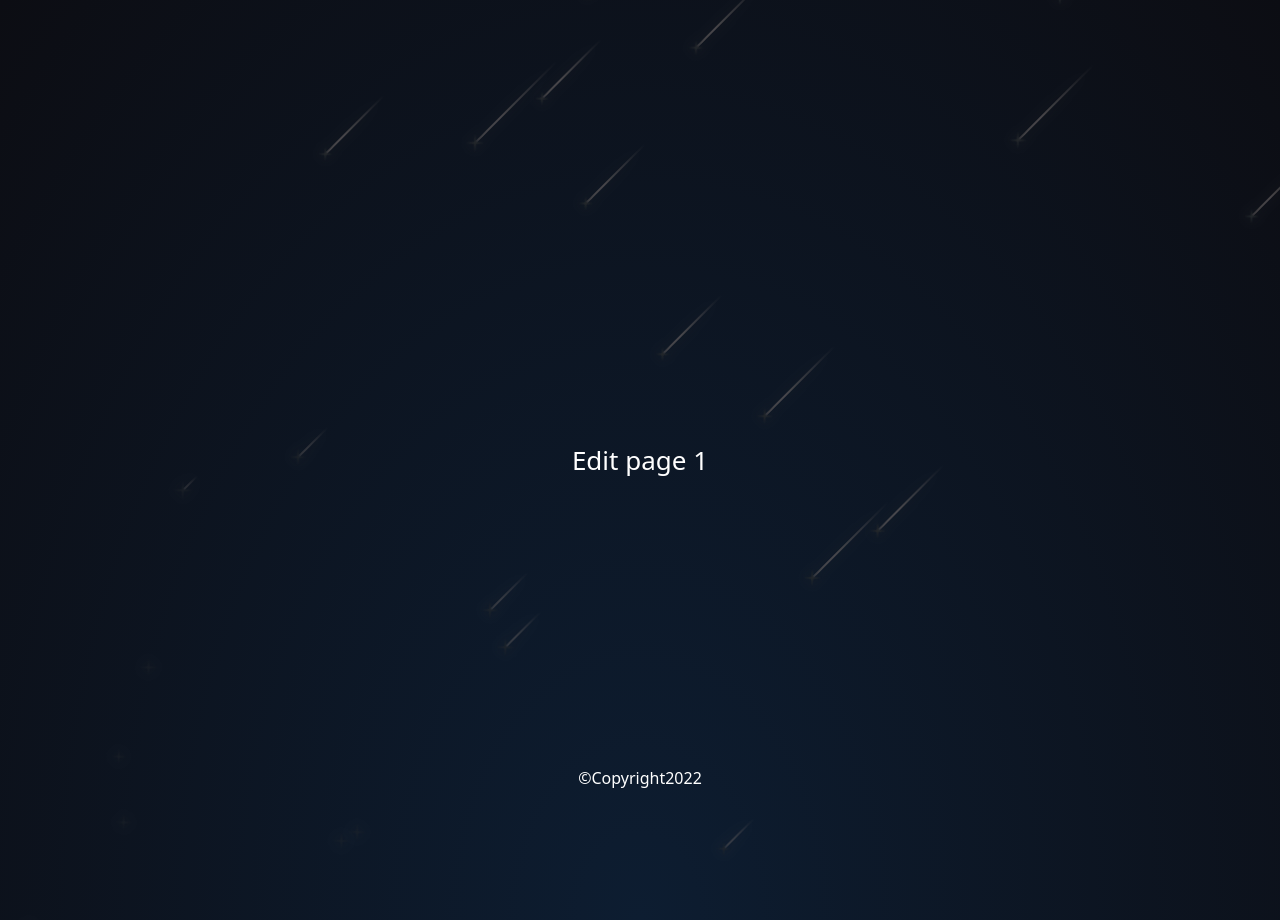
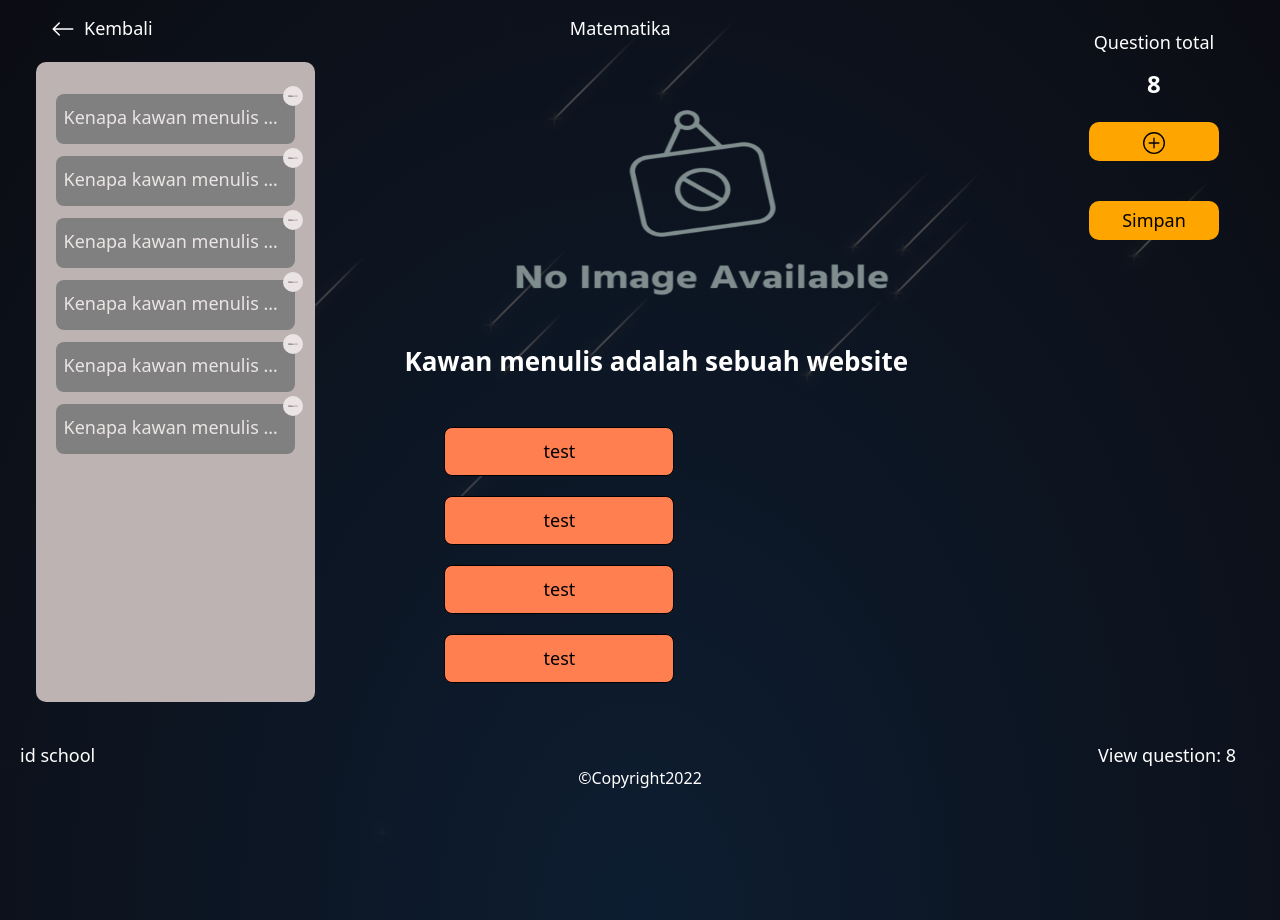
Before and after one commit to Prasetya234/quizaze-web, a React (Create React App) app: page /materi-update/1 in a window 1280 px wide. Built offline with nearby package versions, Linux system fonts and the light colour scheme.

Commit message:
core: leanding page update&create

```diff
--- a/src/components/modal/Modal.jsx
+++ b/src/components/modal/Modal.jsx
@@ -10,7 +10,7 @@ const Modal = (props) => {
   return (
     <>{active ? (
       <div className="modal-mask" id="modal" onClick={(e) => {
-        if (e.target.id == "modal") props.close()
+        if (e.target.id === "modal") props.close()
       }}>
         <div className="modal-wrapper">
           <div className="modal-dialog" >
--- a/src/pages/admin/Index.jsx
+++ b/src/pages/admin/Index.jsx
@@ -1,5 +1,6 @@
 import "./index.scss"
 import { useNavigate } from "react-router-dom";
+import Swal from "sweetalert2";
 import React, { useState, useEffect } from "react";
 import { play } from '../../util/generateMusic';
 import { getApi, updateSchoolInfo, searchMateriUser } from '../../app/fetchApi/connect';
@@ -149,8 +150,23 @@ function LeftContent({ school, fetchAuth }) {
 }
 
 function RightContent() {
+
     return (
         <div className="konten-right">
+            <div class="toast" role="alert" aria-live="assertive" aria-atomic="true">
+                <div class="toast-header">
+                    <img src="..." class="rounded me-2" alt="..." />
+                    <strong class="me-auto">Bootstrap</strong>
+                    <small>11 mins ago</small>
+                    <button
+                        type="button"
+                        class="btn-close"
+                        data-bs-dismiss="toast"
+                        aria-label="Close"
+                    ></button>
+                </div>
+                <div class="toast-body">Hello, world! This is a toast message.</div>
+            </div>
 
         </div>
     )
@@ -183,7 +199,17 @@ function Index() {
         fetchUserAuth()
 
     }
-    const logOut = () => {
+    const logOut = async () => {
+        play()
+        const res = await Swal.fire({
+            showCancelButton: true,
+            confirmButtonText: 'Keluar',
+            text: 'Satu langkah lagi untuk keluar',
+            icon: 'question'
+        })
+        if (!res.isConfirmed) {
+            return
+        }
         localStorage.removeItem('auth')
         navigator('/')
     }
--- a/src/pages/edit-question/Index.jsx
+++ b/src/pages/edit-question/Index.jsx
@@ -1,10 +1,78 @@
-import React from 'react'
+import React, { useState } from 'react'
 import { useParams } from 'react-router-dom'
+import notImage from '../../assets/icon/not-image.png'
 import './index.scss'
 
 export default function Index() {
     const { id } = useParams()
     return (
-        <div>Edit page {id}</div>
+        <div className="box">
+            <div className="aksdjsdj">
+                <div style={{ display: 'flex', alignItems: 'center' }}>
+                    <svg xmlns="http://www.w3.org/2000/svg" width="24" height="24" fill="currentColor" className="bi bi-arrow-left" viewBox="0 0 16 16">
+                        <path fillRule="evenodd" d="M15 8a.5.5 0 0 0-.5-.5H2.707l3.147-3.146a.5.5 0 1 0-.708-.708l-4 4a.5.5 0 0 0 0 .708l4 4a.5.5 0 0 0 .708-.708L2.707 8.5H14.5A.5.5 0 0 0 15 8z" />
+                    </svg>
+                    <p style={{ margin: '0 9px', cursor: 'pointer' }}>Kembali</p>
+                </div>
+                <p>Matematika</p>
+                <div className="info-materi">
+                    <div className="info-materi-content">
+                        <p>Question total</p>
+                        <p style={{ fontWeight: 'bold', fontSize: '24px', marginTop: '10px' }}>8</p>
+                        <button>
+                            <svg xmlns="http://www.w3.org/2000/svg" width="22" height="22" fill="currentColor" className="bi bi-plus-circle" viewBox="0 0 16 16">
+                                <path d="M8 15A7 7 0 1 1 8 1a7 7 0 0 1 0 14zm0 1A8 8 0 1 0 8 0a8 8 0 0 0 0 16z" />
+                                <path d="M8 4a.5.5 0 0 1 .5.5v3h3a.5.5 0 0 1 0 1h-3v3a.5.5 0 0 1-1 0v-3h-3a.5.5 0 0 1 0-1h3v-3A.5.5 0 0 1 8 4z" />
+                            </svg>
+                        </button>
+                        <button>
+                            Simpan
+                        </button>
+                    </div>
+                </div>
+            </div>
+            <div className="update">
+                <LeftContent />
+                <RightContent />
+            </div>
+            <div className="footer-edit">
+                <p>id school</p>
+                <p>View question: 8</p>
+            </div>
+        </div>
     )
 }
+
+function LeftContent() {
+    const [loop] = useState([1, 2, 3, 4, 5, 6])
+    return (
+        <div className="update-left">
+            <div className="question-list">
+                {loop.map((e, i) => (<div className="question-list-page" key={i}>
+                    <svg xmlns="http://www.w3.org/2000/svg" width="20" height="20" fill="currentColor" className="bi bi-dash-circle-fill position" viewBox="0 0 16 16">
+                        <path d="M16 8A8 8 0 1 1 0 8a8 8 0 0 1 16 0zM4.5 7.5a.5.5 0 0 0 0 1h7a.5.5 0 0 0 0-1h-7z" />
+                    </svg>
+                    <p>Kenapa kawan menulis menyenagkan</p>
+                </div>))}
+            </div>
+        </div>
+    )
+}
+
+function RightContent() {
+
+    return (
+        <div className="update-right">
+            <div className="quest">
+                <img src={notImage} alt="gambar" className="quest-image" draggable="false" />
+                <p style={{ textAlign: 'left', fontWeight: 'bold' }}>Kawan menulis adalah sebuah website </p>
+                <div className="answer-content">
+                    <button>test</button>
+                    <button>test</button>
+                    <button>test</button>
+                    <button>test</button>
+                </div>
+            </div>
+        </div>
+    )
+}
--- a/src/pages/edit-question/index.scss
+++ b/src/pages/edit-question/index.scss
@@ -0,0 +1,101 @@
+.info-materi {
+  position: relative;
+  width: 150px;
+  &-content {
+    position: absolute;
+    button {
+      background-color: orange;
+      border: none;
+      padding: 6px 20px;
+      width: 130px;
+      margin: 20px 0px;
+      border-radius: 10px;
+      &:hover {
+        background-color: rgb(255, 243, 68);
+      }
+    }
+  }
+}
+
+.update {
+  margin-top: 20px;
+  display: flex;
+  flex-wrap: wrap;
+  height: 500px;
+  &-left {
+    width: 25%;
+  }
+  &-right {
+    display: flex;
+    border-radius: 8px;
+    justify-content: center;
+    width: 60%;
+  }
+}
+.question-list {
+  height: 80vh;
+  overflow-y: auto;
+  background-color: rgb(189, 179, 179);
+  font-size: 18px;
+  border-radius: 10px;
+  width: 90%;
+  padding: 20px;
+  margin: auto;
+  &-page {
+    cursor: pointer;
+    height: 50px;
+    border-radius: 8px;
+    background-color: gray;
+    color: rgb(235, 228, 228);
+    position: relative;
+    p {
+      margin: 12px 0px;
+      white-space: nowrap;
+      overflow: hidden;
+      text-overflow: ellipsis;
+      padding: 10px 8px;
+    }
+    &:hover {
+      color: black;
+      background-color: aquamarine;
+    }
+  }
+  .position {
+    position: absolute;
+    top: -8px;
+    right: -8px;
+  }
+}
+.footer-edit {
+  display: flex;
+  font-size: 18px;
+  position: absolute;
+  bottom: -10px;
+  width: 95%;
+  justify-content: space-between;
+}
+.quest {
+  width: 80%;
+  &-image {
+    width: 100%;
+    height: 280px;
+  }
+}
+.answer-content {
+  display: flex;
+  flex-wrap: wrap;
+  justify-content: start;
+  padding: 20px 10px;
+  button {
+    width: 230px;
+    white-space: nowrap;
+    overflow: hidden;
+    text-overflow: ellipsis;
+    font-size: 18px;
+    border-radius: 8px;
+    border: 1px solid;
+    padding: 10px 5px;
+    background-color: coral;
+    margin: 10px 30px;
+  }
+}
--- a/src/pages/home/Index.jsx
+++ b/src/pages/home/Index.jsx
@@ -9,7 +9,7 @@
 /* eslint-disable react/prop-types */
 import React, { useState, useEffect } from 'react';
 import {
-  Button, OverlayTrigger, Tooltip, Spinner, Form, InputGroup,
+  Button, OverlayTrigger, Tooltip, Spinner, Form, InputGroup, Alert
 } from 'react-bootstrap';
 import { useSelector, useDispatch } from 'react-redux';
 import { useNavigate } from 'react-router-dom';
@@ -263,7 +263,6 @@ function Index() {
     funcSetModalActive();
   };
   useEffect(() => {
-
     authenticateTeams();
     fetchUserAuth();
   }, []);
@@ -502,8 +501,9 @@ function LoginAdminPage({
     <div className="login">
       <p className="title">Login Admin</p>
       <Form noValidate validated={validate} className="form" onSubmit={checkingLogin}>
-        {failLog && <p className="fail-login">Username atau Password salah</p>}
-
+        {failLog && <Alert variant="danger" style={{ width: '100%', textAlign: 'center' }}>
+          Username atau Password salah
+        </Alert>}
         <Form.Group controlId="validationCustomUsername" style={{ marginBottom: '10px', width: '100%' }}>
           <Form.Label>Username</Form.Label>
           <InputGroup hasValidation>
--- a/src/pages/question/Index.jsx
+++ b/src/pages/question/Index.jsx
@@ -175,7 +175,7 @@ function Index() {
                             <p className="select-answer" onClick={onAnswerButton}>Menjawab</p>
                         </div>
                         <div className="image-answer">
-                            <img src={question.image ? question.image : notImage} alt="Image Question" style={{ width: '100%', height: '320px' }} draggable="false" />
+                            <img src={question.image ? question.image : notImage} alt="img question" style={{ width: '100%', height: '320px' }} draggable="false" />
                             <div className="box-question">
                                 <p style={{ textAlign: 'left' }}>{question.question}</p>
                             </div>
--- a/src/pages/question/index.scss
+++ b/src/pages/question/index.scss
@@ -1,6 +1,7 @@
 .box {
   top: 35px;
   left: 0;
+  padding: 0px 20px;
   position: absolute;
   width: 100%;
   height: 95%;
```
